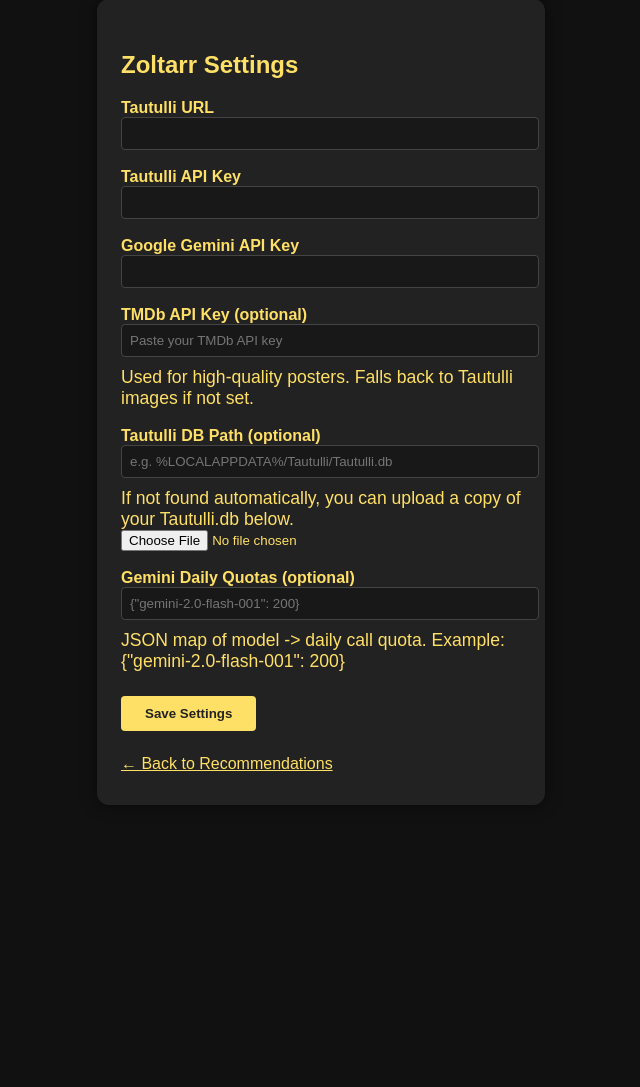
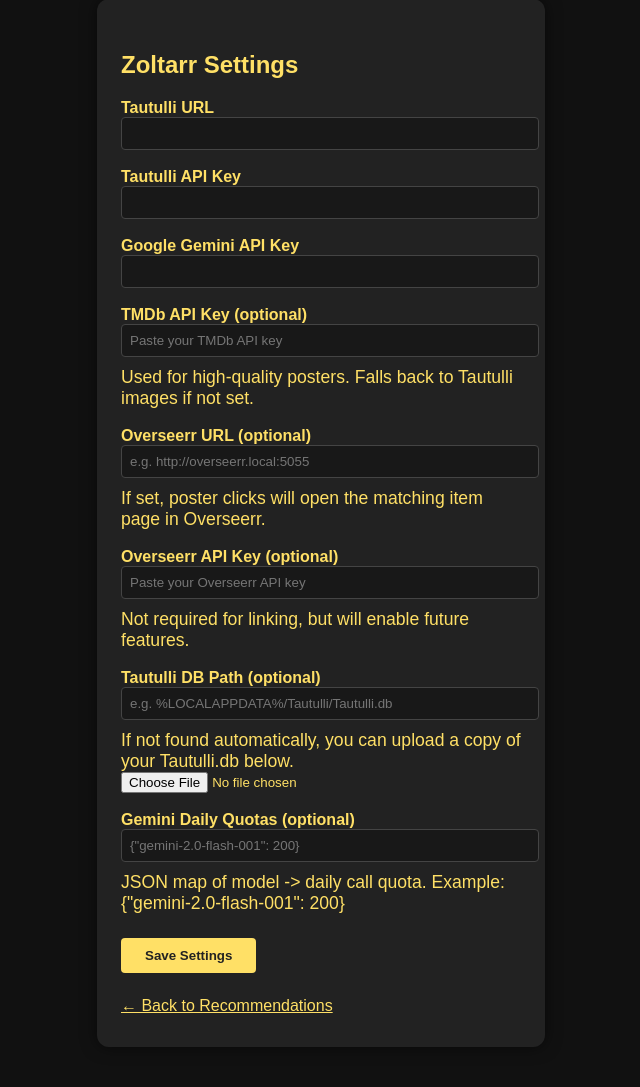
Before and after one commit to yungsnuzzy/conjurr, a Python web app: template templates/settings.html in a window 1280 px wide. Shown: the part 61-1148 px from the top of the page, without its empty margins (319-959 px from the left). Before the commit the page ends 866 px from the top, so only its background shows below. Run offline with Jinja, Linux system fonts and the light colour scheme; the template is opened without the code that fills it, so the values that code supplies are empty.

Commit message:
overseerr integration

```diff
--- a/templates/settings.html
+++ b/templates/settings.html
@@ -41,6 +41,14 @@
             <input type="password" id="TMDB_API_KEY" name="TMDB_API_KEY" value="{{ settings.TMDB_API_KEY }}" placeholder="Paste your TMDb API key">
             <div class="msg">Used for high-quality posters. Falls back to Tautulli images if not set.</div>
 
+            <label for="OVERSEERR_URL">Overseerr URL (optional)</label>
+            <input type="text" id="OVERSEERR_URL" name="OVERSEERR_URL" value="{{ settings.OVERSEERR_URL }}" placeholder="e.g. http://overseerr.local:5055">
+            <div class="msg">If set, poster clicks will open the matching item page in Overseerr.</div>
+
+            <label for="OVERSEERR_API_KEY">Overseerr API Key (optional)</label>
+            <input type="password" id="OVERSEERR_API_KEY" name="OVERSEERR_API_KEY" value="{{ settings.OVERSEERR_API_KEY }}" placeholder="Paste your Overseerr API key">
+            <div class="msg">Not required for linking, but will enable future features.</div>
+
             <label for="TAUTULLI_DB_PATH">Tautulli DB Path (optional)</label>
             <input type="text" id="TAUTULLI_DB_PATH" name="TAUTULLI_DB_PATH" value="{{ settings.TAUTULLI_DB_PATH }}" placeholder="e.g. %LOCALAPPDATA%/Tautulli/Tautulli.db">
             <div class="msg">If not found automatically, you can upload a copy of your Tautulli.db below.</div>
@@ -80,6 +88,7 @@
             secureField('TAUTULLI_API_KEY');
             secureField('GOOGLE_API_KEY');
             secureField('TMDB_API_KEY');
+            secureField('OVERSEERR_API_KEY');
         })();
     </script>
 </body>
```
Also changed, not shown: api_guide.md (+1 -0 lines), templates/mobile.html (+11 -0 lines), templates/table.html (+11 -0 lines), README.md.
